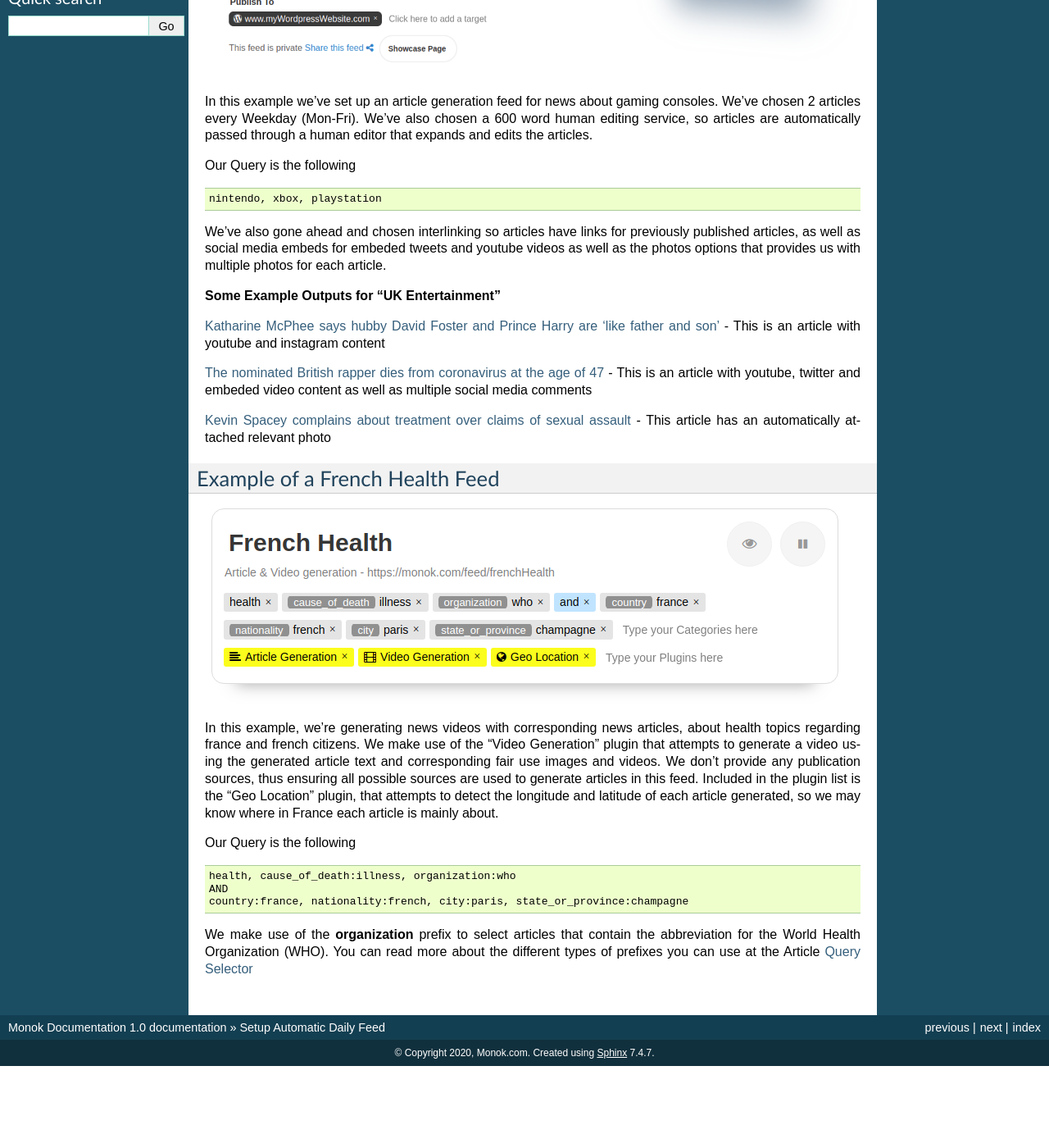
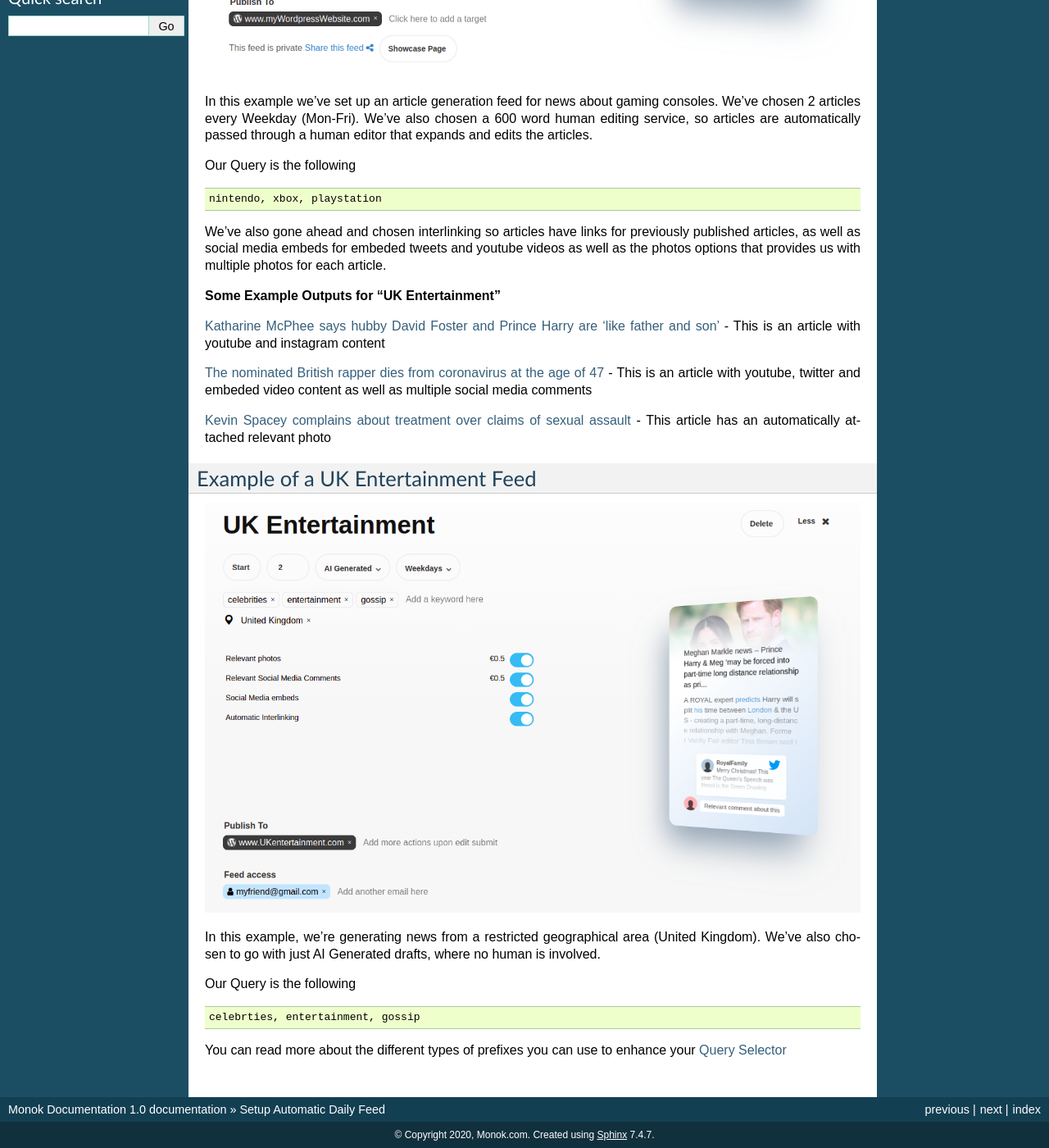
Before and after one commit to monoklabs/monok-docs, a Sphinx documentation site: the page built from docs/setupnewfeed.rst, in a window 1280 px wide and 1400 px high, scrolled down 627 px. Shown: the whole window at 82% size. Built offline with Sphinx 7.4.7, drawn with Linux system fonts in a browser that asks for light colours; before the commit the page ends 1927 px from its top, so only the background shows below that; some of the changed text lies outside the part shown.

Commit message:
Update setupnewfeed.rst

```diff
--- a/docs/setupnewfeed.rst
+++ b/docs/setupnewfeed.rst
@@ -37,19 +37,17 @@
 .. _`Kevin Spacey complains about treatment over claims of sexual assault`: https://www.monok.com/puff/kevin-spacey-compares-sexual-abuse-allegations-to-the-coronavirus-and-says-i-understand-what-it-s-like-being-told-you-can-t-work
 
 
-Example of a French Health Feed
+Example of a UK Entertainment Feed
 --------------------------------------------
 
-.. image:: images/frenchhealthfeed.png
+.. image:: images/ukentertainment.png
 
-In this example, we're generating news videos with corresponding news articles, about health topics regarding france and french citizens. We make use of the "Video Generation" plugin that attempts to generate a video using the generated article text and corresponding fair use images and videos. We don't provide any publication sources, thus ensuring all possible sources are used to generate articles in this feed. Included in the plugin list is the "Geo Location" plugin, that attempts to detect the longitude and latitude of each article generated, so we may know where in France each article is mainly about.
+In this example, we're generating news from a restricted geographical area (United Kingdom). We've also chosen to go with just AI Generated drafts, where no human is involved.
 
 Our Query is the following ::
 
-    health, cause_of_death:illness, organization:who
-    AND
-    country:france, nationality:french, city:paris, state_or_province:champagne
+    celebrties, entertainment, gossip
 
-We make use of the **organization** prefix to select articles that contain the abbreviation for the World Health Organization (WHO). You can read more about the different types of prefixes you can use at the Article `Query Selector`_
+You can read more about the different types of prefixes you can use to enhance your `Query Selector`_
 
 .. _`Query Selector`: https://docs.monok.com/en/latest/articlequeryselector.html
```
